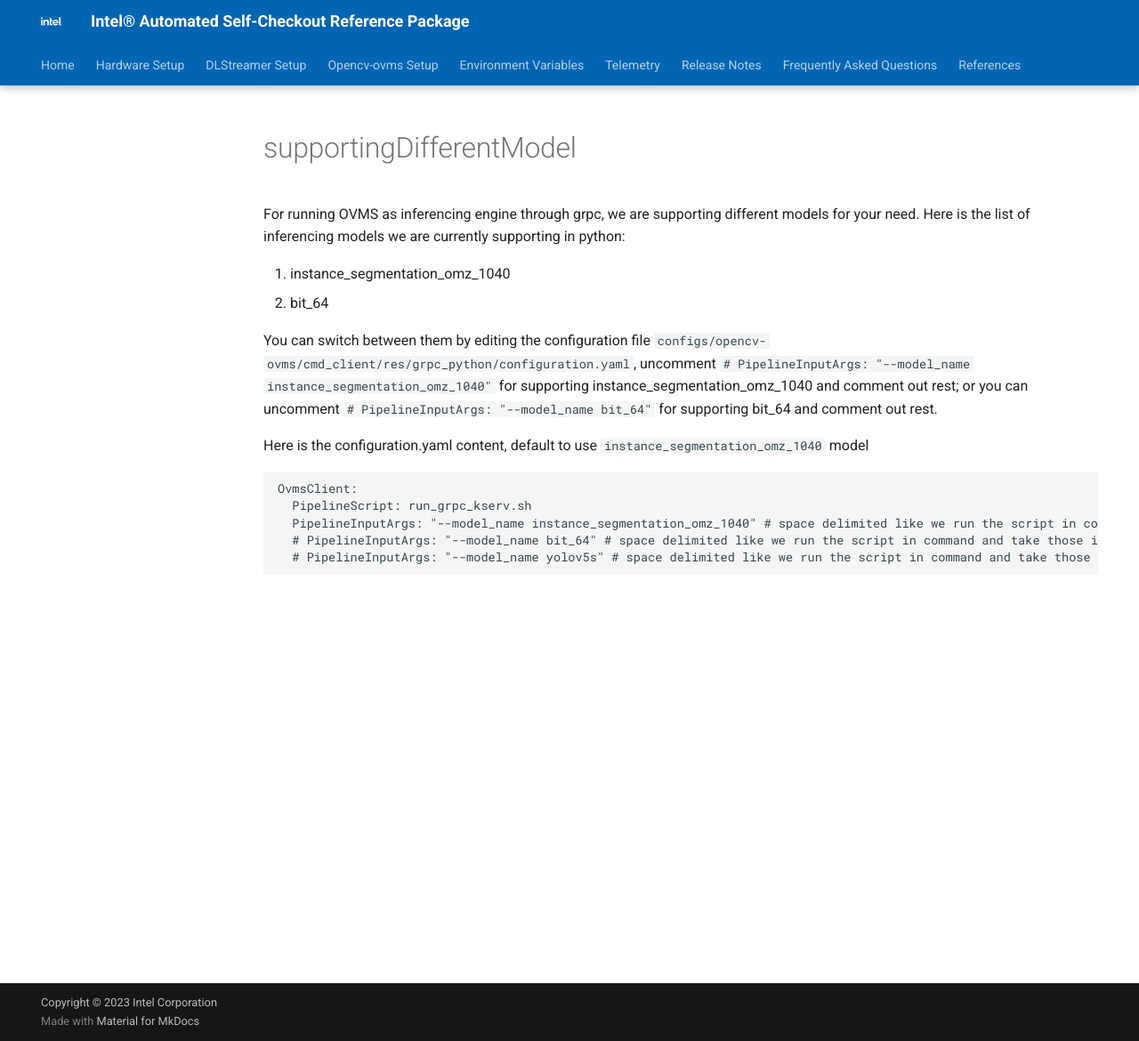
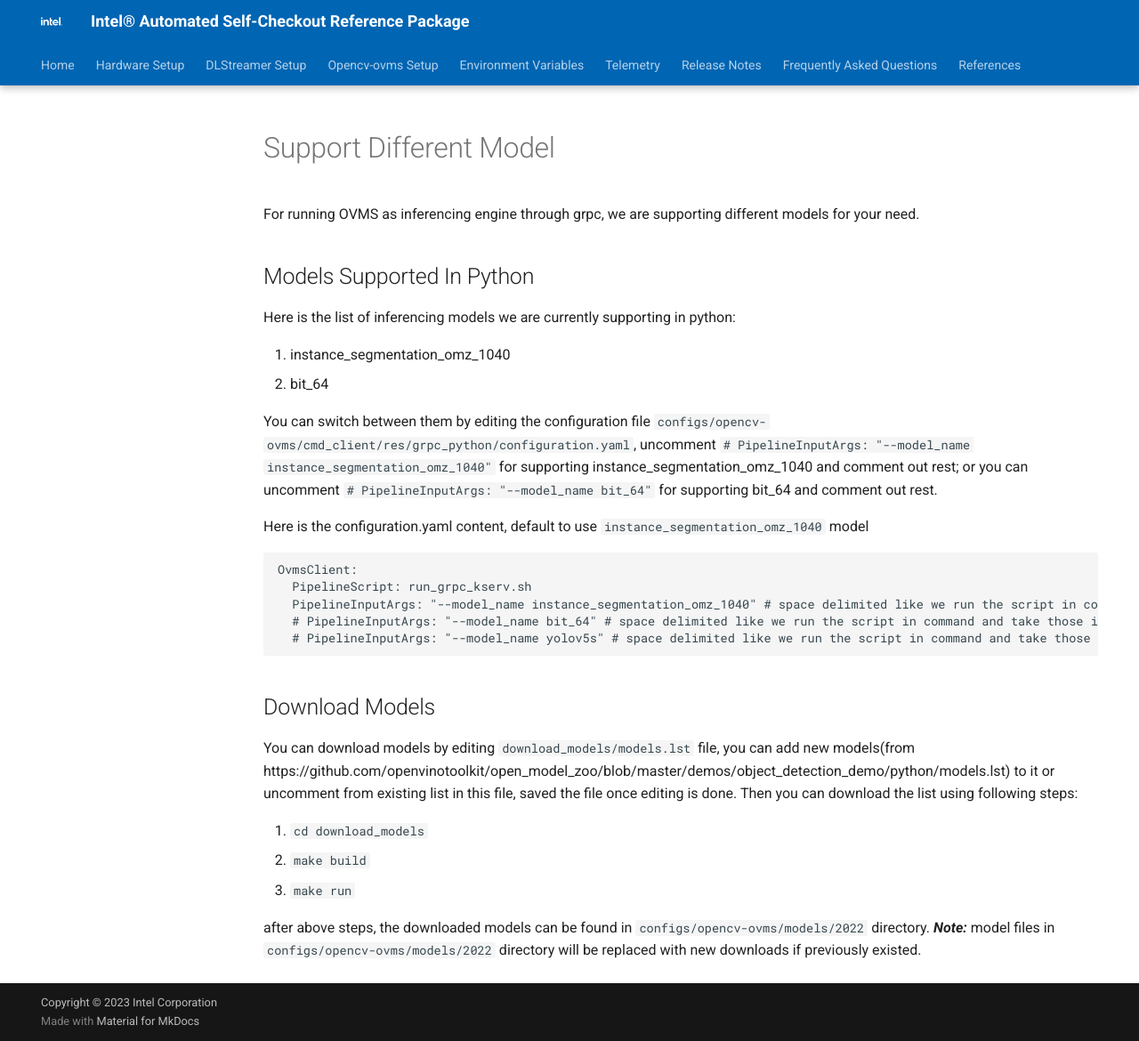
Before and after one commit to intel-retail/automated-self-checkout, an MkDocs documentation site: the page built from docs_src/OVMS/supportingDifferentModel.md, in a window 1280 px wide and 1170 px high. Shown: the whole window at 89% size. Built offline with MkDocs 1.6.1 and Material for MkDocs 9.7.7, drawn with Linux system fonts in a browser that asks for light colours; comment, search, counter and statistics services are not loaded.

Commit message:
feat: download all models from list and convert them to IR (#243)
* feat: download all models from list and convert them to IR

Closes: #242
Signed-off-by: Valina Li <valina.li@intel.com>

````diff
--- a/docs_src/OVMS/supportingDifferentModel.md
+++ b/docs_src/OVMS/supportingDifferentModel.md
@@ -1,4 +1,8 @@
-For running OVMS as inferencing engine through grpc, we are supporting different models for your need. Here is the list of inferencing models we are currently supporting in python:
+# Support Different Model
+For running OVMS as inferencing engine through grpc, we are supporting different models for your need.
+
+## Models Supported In Python
+Here is the list of inferencing models we are currently supporting in python:
 
 1. instance_segmentation_omz_1040
 2. bit_64
@@ -14,3 +18,13 @@
   # PipelineInputArgs: "--model_name yolov5s" # space delimited like we run the script in command and take those input arguments
 
 ```
+
+## Download Models
+You can download models by editing `download_models/models.lst` file, you can add new models(from https://github.com/openvinotoolkit/open_model_zoo/blob/master/demos/object_detection_demo/python/models.lst) to it or uncomment from existing list in this file, saved the file once editing is done. Then you can download the list using following steps:
+
+1. `cd download_models`
+2. `make build`
+3. `make run`
+
+after above steps, the downloaded models can be found in `configs/opencv-ovms/models/2022` directory.
+**_Note:_** model files in `configs/opencv-ovms/models/2022` directory will be replaced with new downloads if previously existed.
````
Also changed, not shown: 5 other files.
